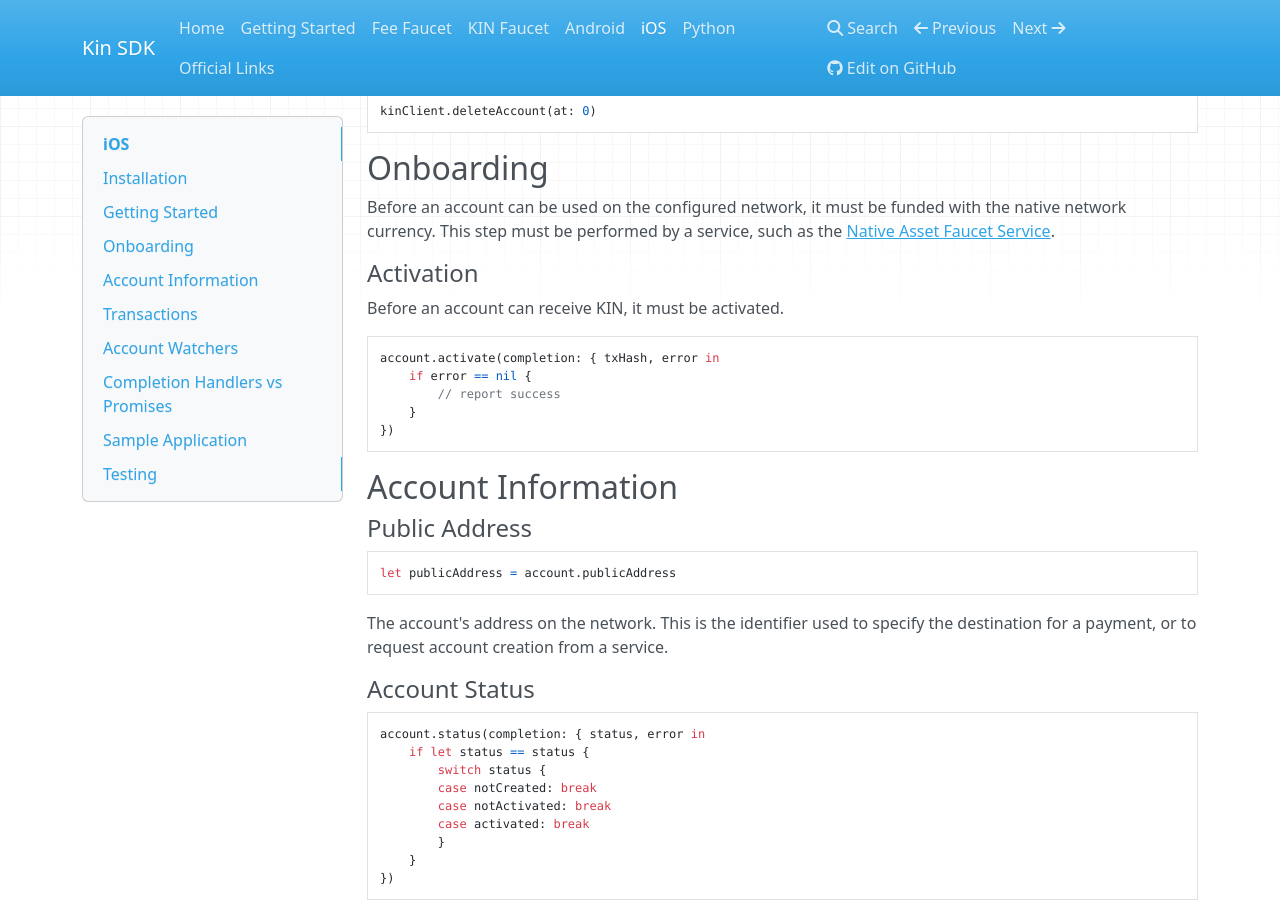
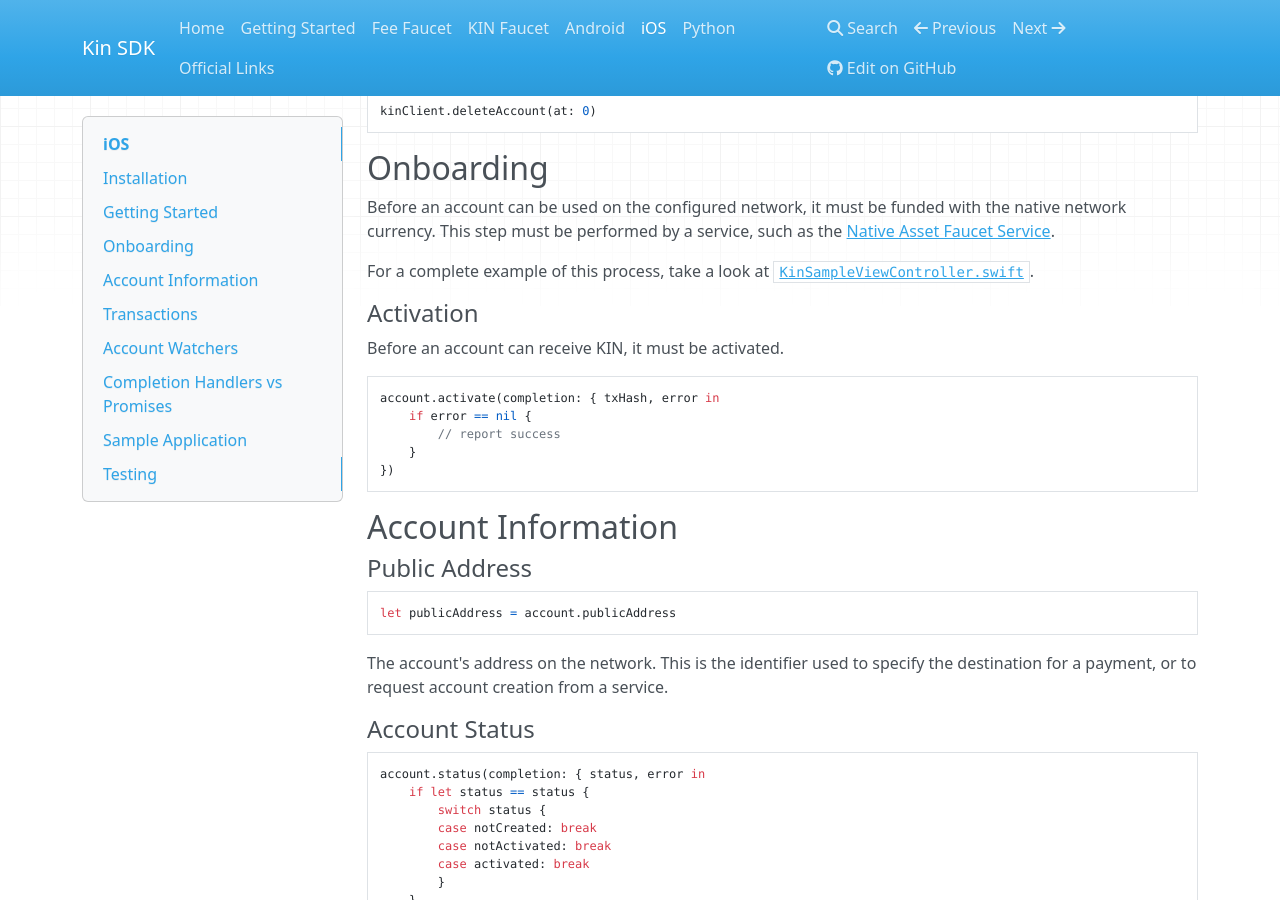
Before and after one commit to kinecosystem/kin-core-docs, an MkDocs documentation site: the page built from docs/ios.md, in a window 1280 px wide and 900 px high, scrolled down 1183 px. Built offline with MkDocs 1.6.1, drawn with Linux system fonts in a browser that asks for light colours; nearby versions of some CDN libraries; old or Windows-style settings are respelled for this version of MkDocs.

Commit message:
Address PR comments.

```diff
--- a/docs/ios.md
+++ b/docs/ios.md
@@ -64,7 +64,9 @@
 ## Onboarding
 
 Before an account can be used on the configured network, it must be funded with the native network currency.
-This step must be performed by a service, such as the <a href="https://github.com/kinecosystem/kin-core-docs/blob/7f0714ba6f317401de7c5878f93ca574e5edec4c/docs/fee-faucet.md">Native Asset Faucet Service</a>.
+This step must be performed by a service, such as the [Native Asset Faucet Service](fee-faucet.md).
+
+For a complete example of this process, take a look at <a href="https://github.com/kinecosystem/kin-core-ios/blob/9bc5a15dc5bd56c262f17927f8bd10c163b94db3/KinSampleApp/KinSampleApp/KinSampleViewController.swift#L141">`KinSampleViewController.swift`</a>.
 
 #### Activation
 
```
